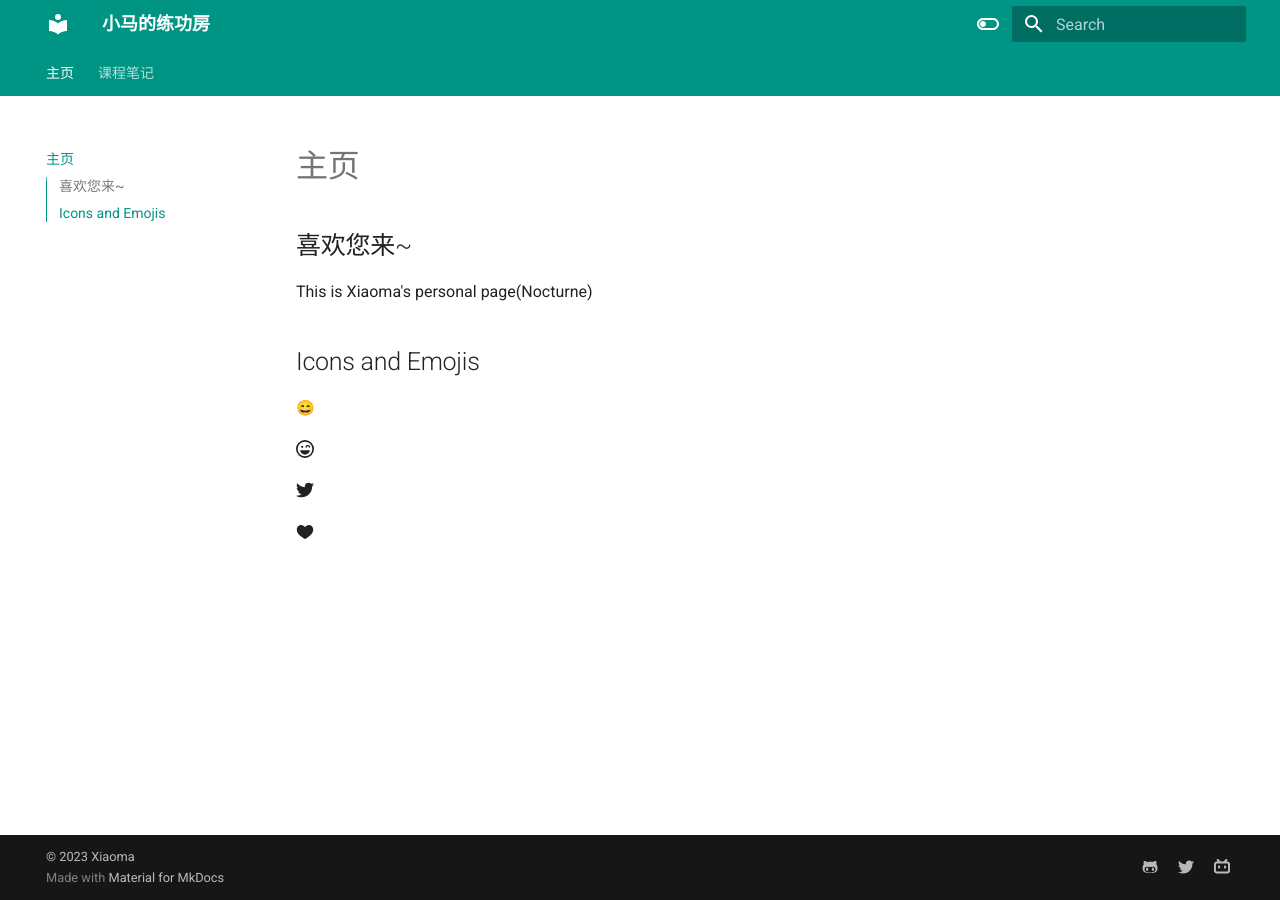
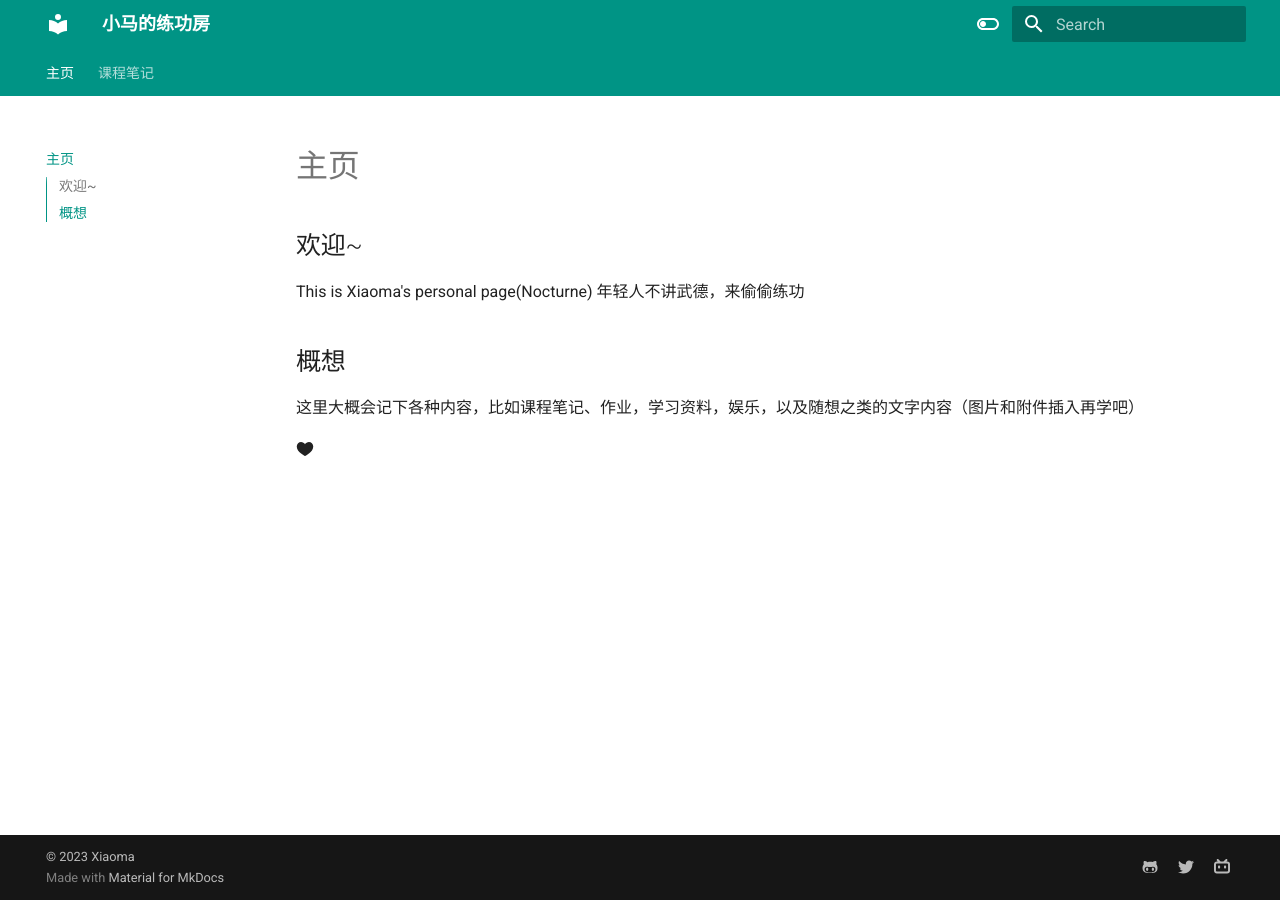
Before and after one commit to Nocturne228/Nocturne228.github.io, an MkDocs documentation site: the page built from docs/index.md, in a window 1280 px wide. Built offline with MkDocs 1.6.1 and Material for MkDocs 9.7.7, drawn with Linux system fonts in a browser that asks for light colours; emoji names are drawn with the system emoji font.

Commit message:
主页内容
编写了一点主页内容

```diff
--- a/docs/index.md
+++ b/docs/index.md
@@ -1,14 +1,10 @@
 # 主页
 
-## 喜欢您来~
+## 欢迎~
 This is Xiaoma's personal page(Nocturne)
+年轻人不讲武德，来偷偷练功
 
-## Icons and Emojis
-
-:smile:
-
-:fontawesome-regular-face-laugh-wink:
-
-:fontawesome-brands-twitter:{ .twitter }
+## 概想
+这里大概会记下各种内容，比如课程笔记、作业，学习资料，娱乐，以及随想之类的文字内容（图片和附件插入再学吧）
 
 :octicons-heart-fill-24:{ .heart }
```
